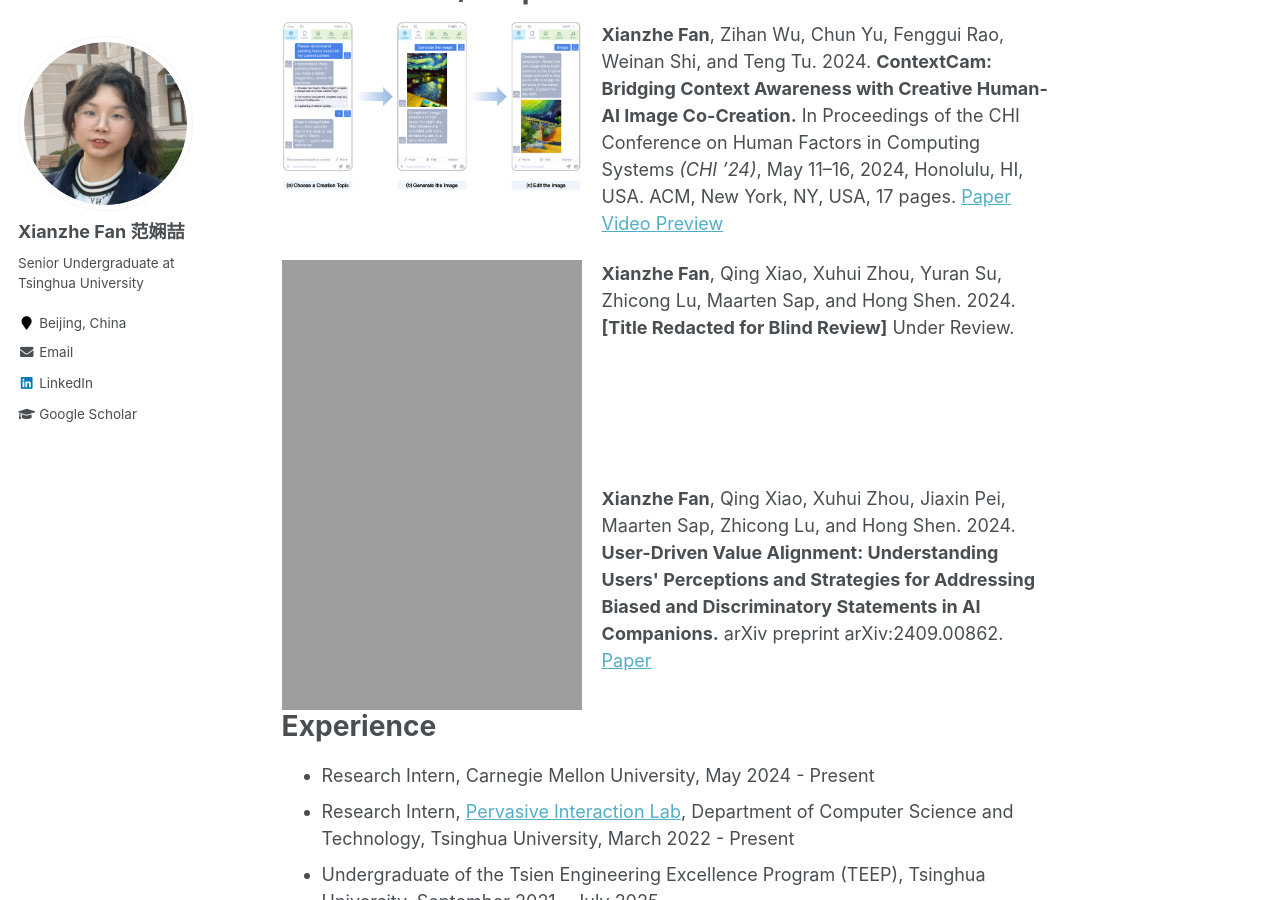
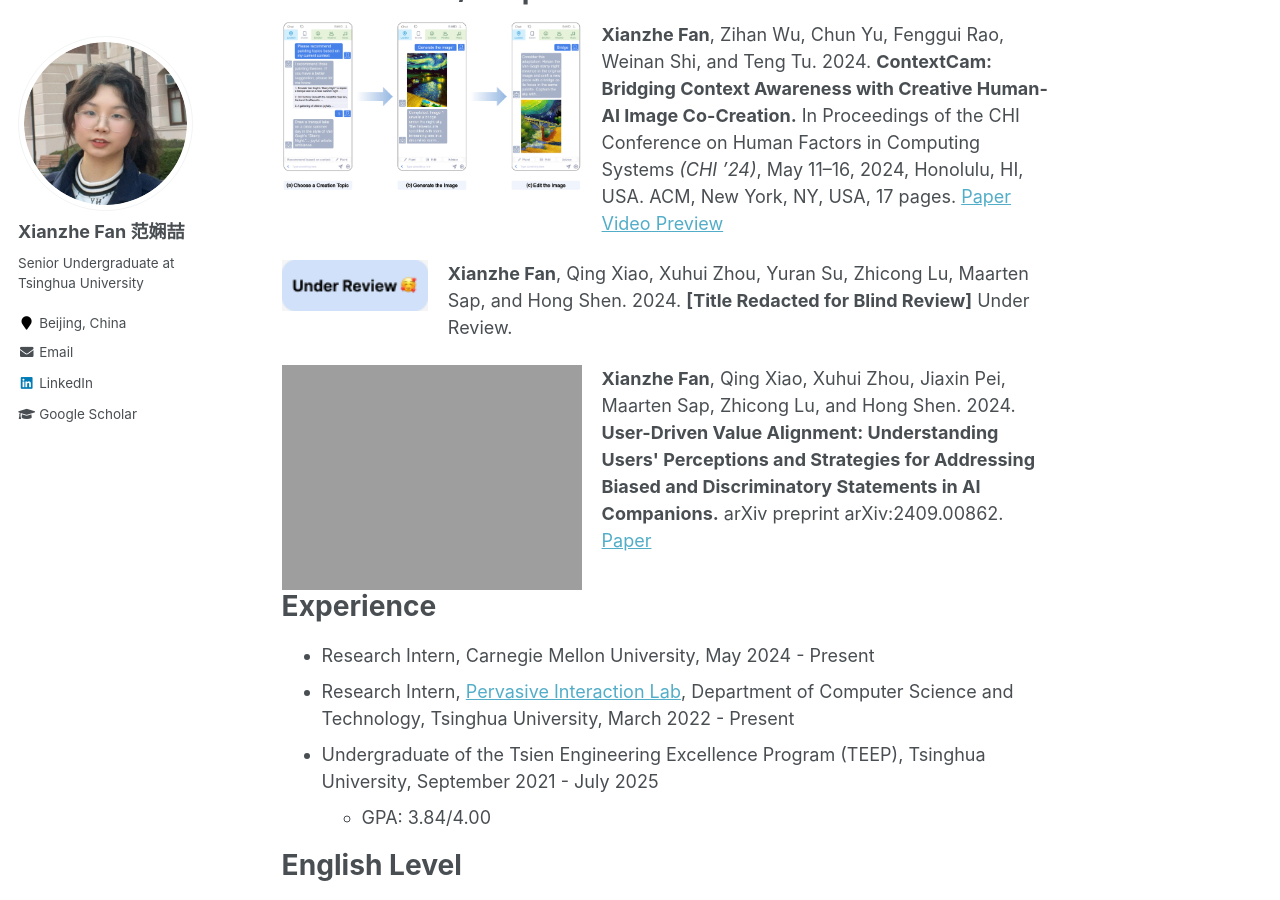
Before and after one commit to XianzheFan/XianzheFan.github.io, a Jekyll site: the page built from _pages/about.md, in a window 1280 px wide and 900 px high, scrolled down 871 px. Built offline with Jekyll 4.4.1, drawn with Linux system fonts in a browser that asks for light colours.

Commit message:
Add files via upload

```diff
--- a/_pages/about.md
+++ b/_pages/about.md
@@ -38,7 +38,7 @@ Publications / Preprints
   </div>
 </div>
 <div style="display: flex; align-items: flex-start; margin-bottom: 0px;">
-  <img src="https://xianzhefan.github.io/images/user_driven.png" alt="paper image" style="width: 300px; margin-right: 20px; margin-top: 0px;">
+  <img src="https://xianzhefan.github.io/images/under_review.png" alt="paper image" style="width: 300px; margin-right: 20px; margin-top: 0px;">
   <div>
     <p><strong>Xianzhe Fan</strong>, Qing Xiao, Xuhui Zhou, Yuran Su, Zhicong Lu, Maarten Sap, and Hong Shen. 2024. <strong>[Title Redacted for Blind Review]</strong> Under Review.</p>
   </div>
```
